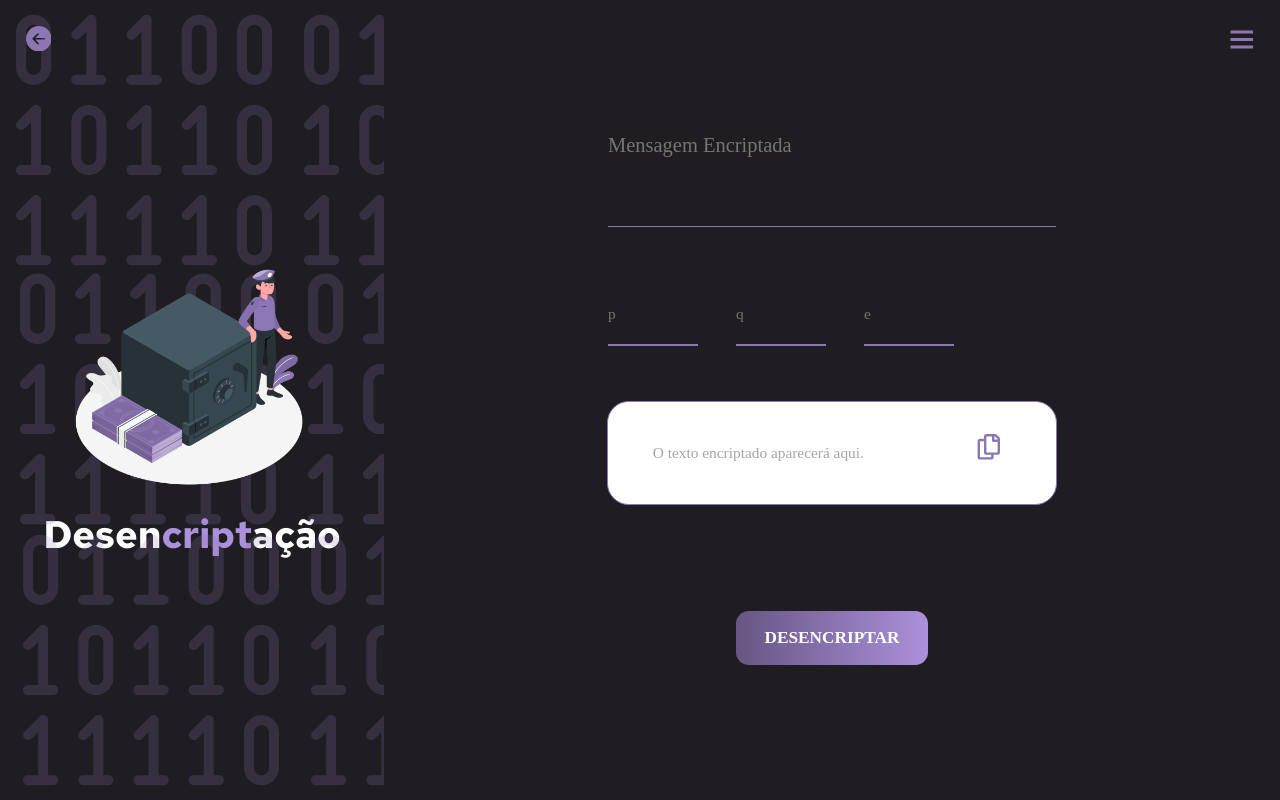
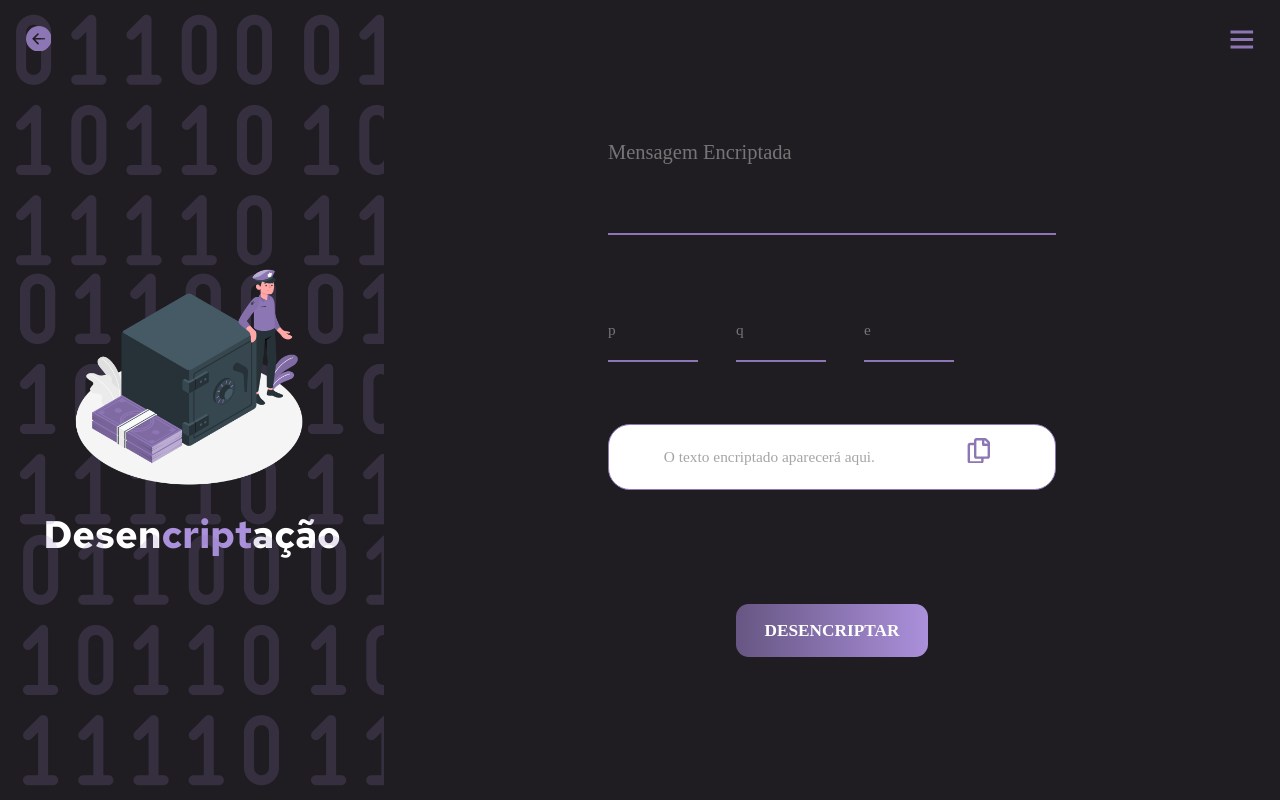
Before and after one commit to isabellexvr/rsa-md-projeto, a React (Vite) app: page /decrypt in a window 1280 px wide. Built offline with nearby package versions, Linux system fonts and the light colour scheme; a web font is replaced by a local one.

Commit message:
style: size fix

```diff
--- a/src/pages/Decryptation/index.jsx
+++ b/src/pages/Decryptation/index.jsx
@@ -309,7 +309,9 @@ const SmallInput = styled.input`
 
 const EncryptedText = styled.div`
   width: 35vw;
-  height: 8vw;
+  height: fit-content;
+  padding: 1vw;
+  box-sizing: border-box;
   background-color: ${colors.white};
   display: flex;
   align-items: center;
@@ -348,11 +350,11 @@ const KeyAnswer = styled.div`
   align-items: center;
   > h1,
   h3 {
-    width: 100%;
+    width: 90%;
     line-height: 1.8vw;
     color: ${colors.darkPurple};
     text-align: justify;
-    font-size: 1.3vw;
+    font-size: 1.2vw;
     font-style: normal;
     font-weight: 500;
   }
--- a/src/pages/Encryptation/index.jsx
+++ b/src/pages/Encryptation/index.jsx
@@ -306,7 +306,9 @@ const SmallInput = styled.input`
 
 const EncryptedText = styled.div`
   width: 35vw;
-  height: 8vw;
+  height: fit-content;
+  padding: 1vw;
+  box-sizing: border-box;
   background-color: ${colors.white};
   display: flex;
   align-items: center;
```
